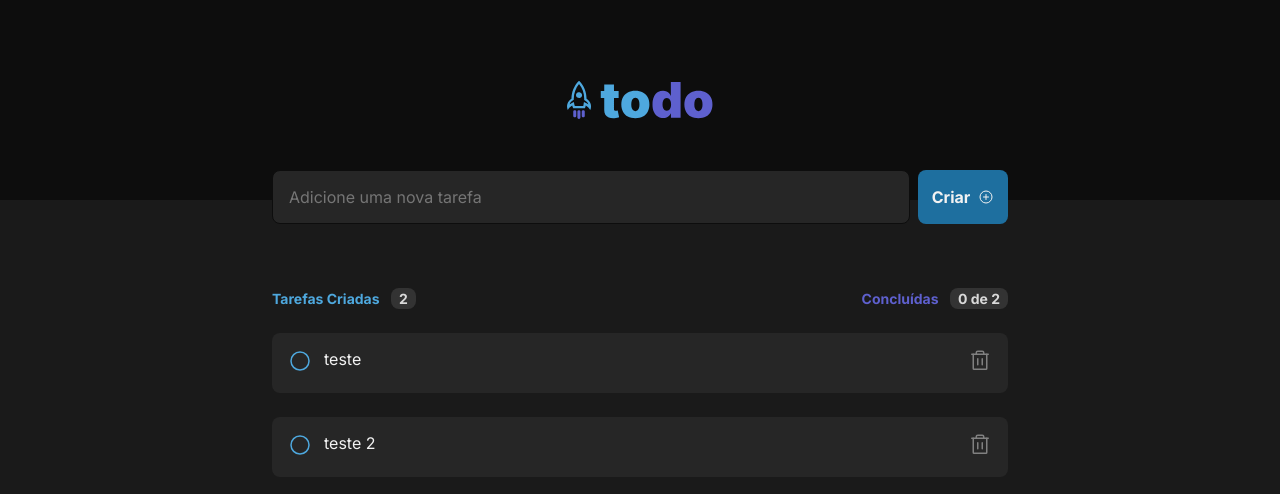
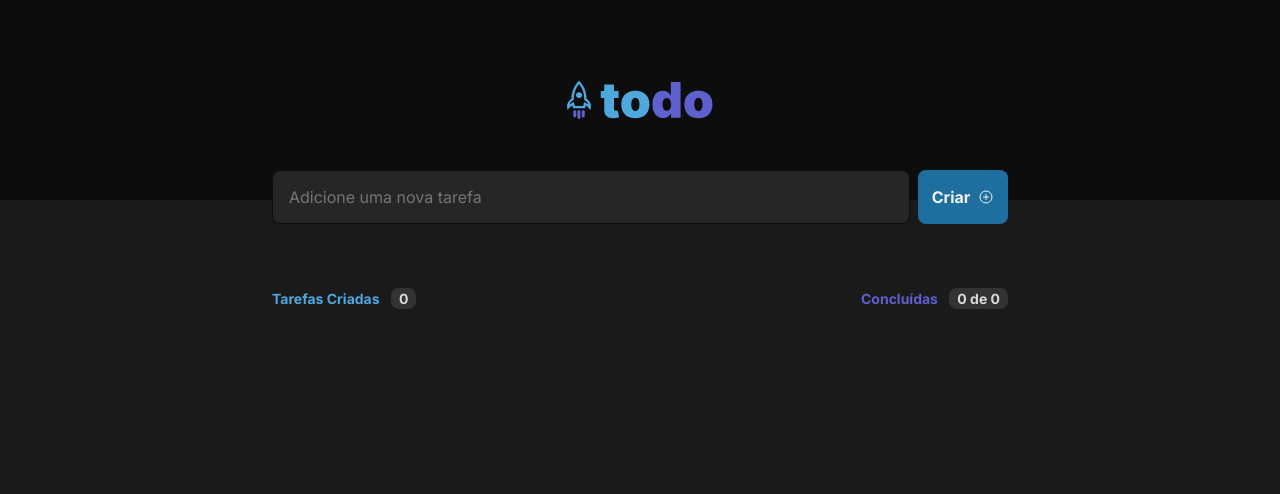
Before and after one commit to brenobarbareli/to-do-list, a React (Vite) app: page / in a window 1280 px wide. Shown: the top 494 px of the page. Built offline with nearby package versions, Linux system fonts and the light colour scheme.

Commit message:
add localstorage

```diff
--- a/src/App.tsx
+++ b/src/App.tsx
@@ -11,10 +11,15 @@ export type TaskListType = {
 }[];
 
 export function App() {
-  const [list, setList] = useState<TaskListType>([
-    { concluded: false, text: 'teste', id: Math.random() },
-    { concluded: false, text: 'teste 2', id: Math.random() },
-  ]);
+  const [list, setList] = useState<TaskListType>(() => {
+    const storagedList = localStorage.getItem('taskList');
+
+    if (storagedList) {
+      return JSON.parse(storagedList);
+    }
+
+    return [];
+  });
 
   function handleConcluded(idToConcluded: number) {
     const newList = list.map((item) =>
@@ -23,6 +28,8 @@ export function App() {
         : item,
     );
     setList(newList);
+
+    localStorage.setItem('taskList', JSON.stringify(newList));
   }
 
   function handleDeleted(idToDelete: number) {
@@ -30,11 +37,15 @@ export function App() {
       return item.id !== idToDelete;
     });
     setList(taskWithoutDeletedOne);
+    localStorage.setItem('taskList', JSON.stringify(taskWithoutDeletedOne));
   }
 
   function newTaskAdd(task: string) {
     const newTaskText = { concluded: false, text: task, id: Math.random() };
-    setList([...list, newTaskText]);
+    const newAddTask = [...list, newTaskText];
+    setList(newAddTask);
+
+    localStorage.setItem('taskList', JSON.stringify(newAddTask));
   }
 
   return (
```
